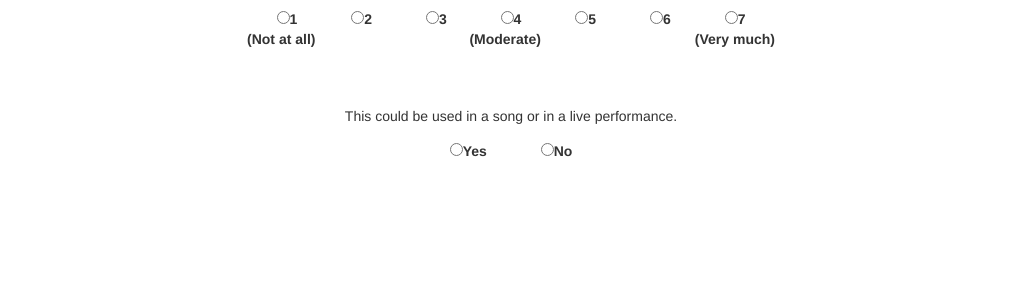
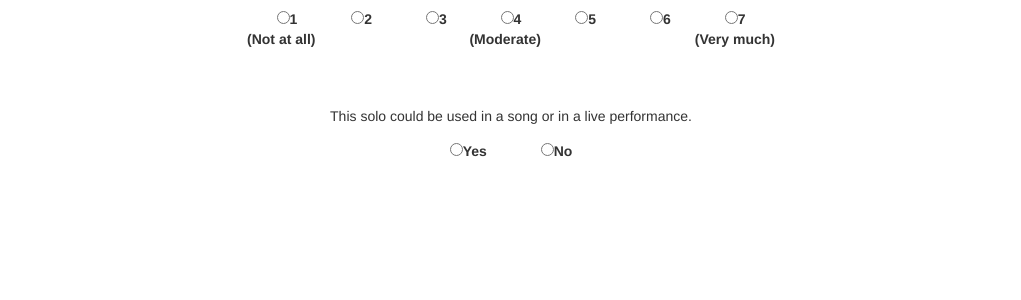
Before and after one commit to andersonrss/danda_mestre, a Django app: template matchmaker/templates/evaluationmain.html in a window 1280 px wide. Shown: the part 442-742 px from the top of the page, without its empty margins (129-1150 px from the left). Run offline with Django 3.2, Linux system fonts and the light colour scheme; the template is opened without the code that fills it, so the values that code supplies are empty; some libraries are stand-ins or nearby versions.

Commit message:
alterando mais frases...

```diff
--- a/matchmaker/templates/evaluationmain.html
+++ b/matchmaker/templates/evaluationmain.html
@@ -50,7 +50,7 @@
           </div>
 
           <p class="check-use-solo">
-            This could be used in a song or in a live performance.<br />
+            This solo could be used in a song or in a live performance.<br />
             <label>
               <input type="radio" id="usesolo" name="usesolo" value="1">Yes</input>
             </label>
```
